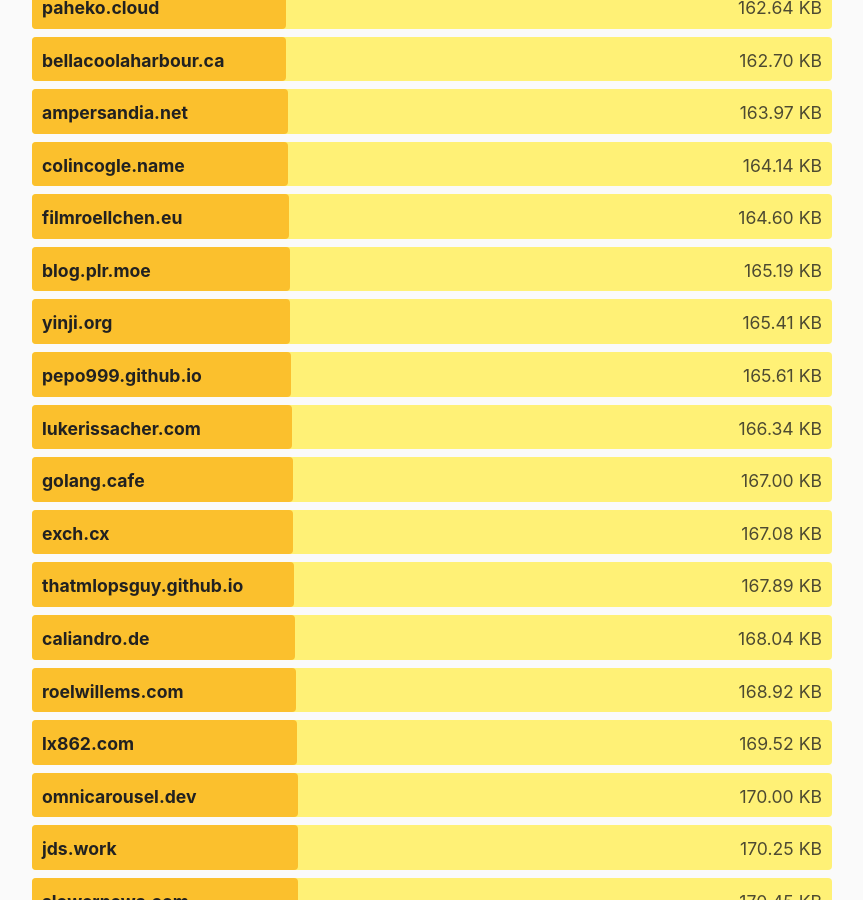
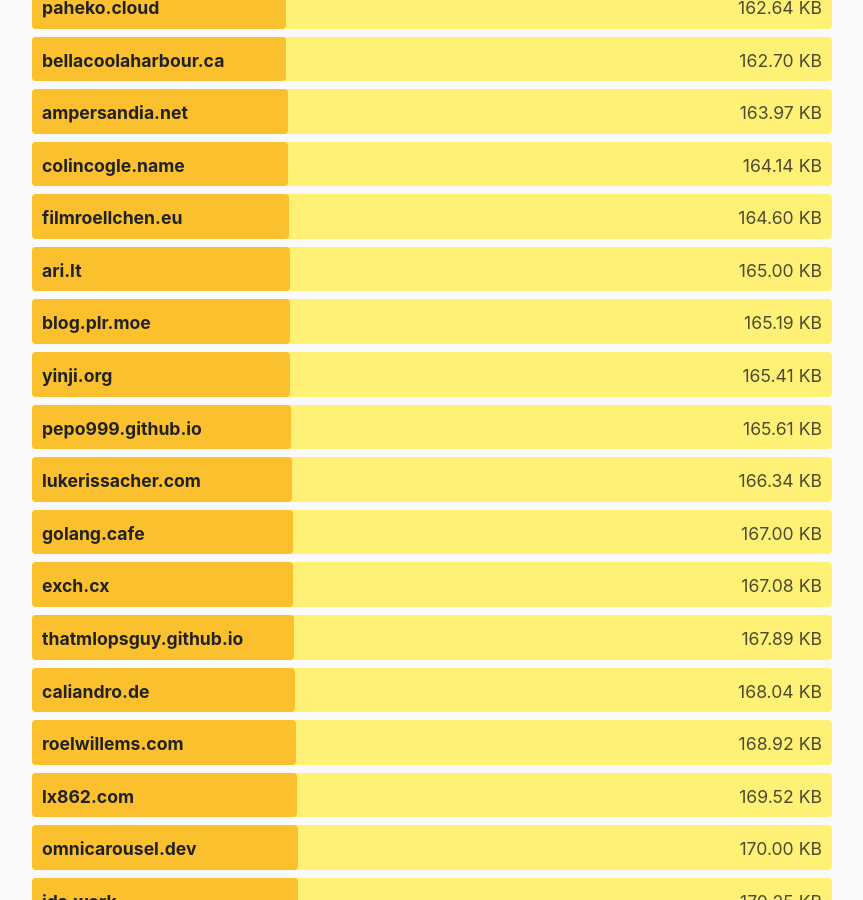
Before and after one commit to kevquirk/512kb.club, a Jekyll site: the page built from index.md, in a window 1280 px wide and 900 px high, scrolled down 31729 px. Shown: the whole window, without its empty margins (208-1071 px from the left). Built offline with Jekyll 4.4.1, drawn with Linux system fonts in a browser that asks for light colours.

Commit message:
Re-add ari.lt
Hello,

The old version of my website turned huge due to it being centralised into a single page resulting in a removal.

Now, after separation, it is back under 512kb. See <https://radar.cloudflare.com/scan/516ec0ec-a819-4c76-b499-a4253e453e58/summary>

Thanks!

```diff
--- a/_data/sites.yml
+++ b/_data/sites.yml
@@ -263,6 +263,11 @@
   size: 342
   last_checked: 2025-08-03
 
+- domain: ari.lt
+  url: https://ari.lt/
+  size: 165
+  last_checked: 2025-08-28
+
 - domain: arkensys.dedyn.io
   url: https://arkensys.dedyn.io
   size: 19.56
```
